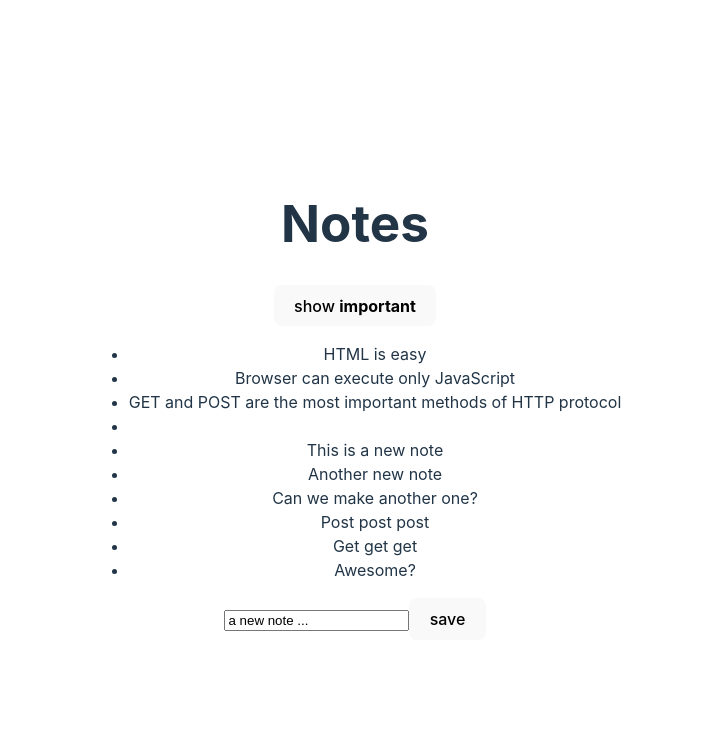
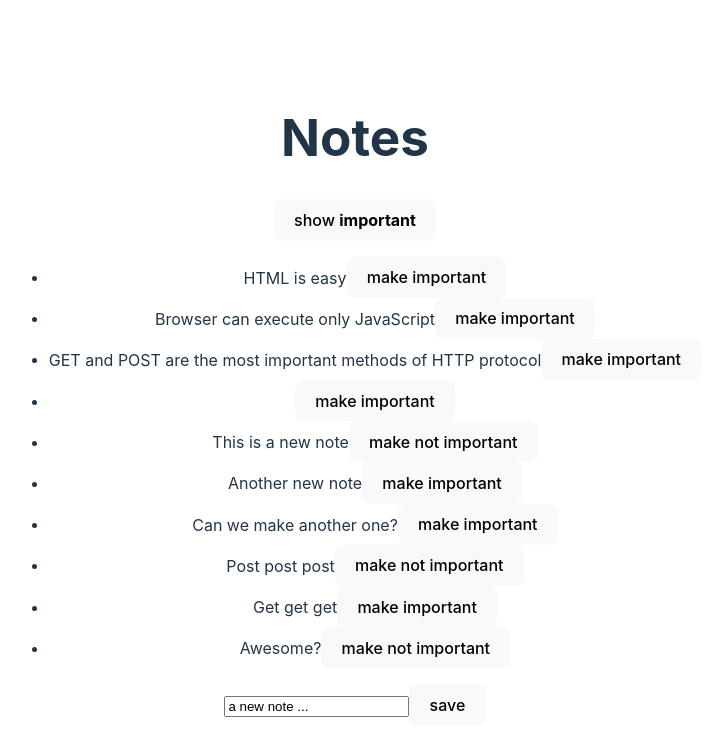
Before and after one commit to c0ldbear/fullstack-fi, a React (Vite) app in the folder part2/follow-along/: page / in a window 1280 px wide. Shown: the top 756 px of the page, without its empty margins (285-997 px from the left). Built offline with nearby package versions, Linux system fonts and the light colour scheme; data requests are answered from the project's data file.

Commit message:
Add button to change importance of notes!

```diff
--- a/part2/follow-along/db.json
+++ b/part2/follow-along/db.json
@@ -3,7 +3,7 @@
     {
       "id": "1",
       "content": "HTML is easy",
-      "important": true
+      "important": false
     },
     {
       "id": "2",
@@ -13,10 +13,11 @@
     {
       "id": "3",
       "content": "GET and POST are the most important methods of HTTP protocol",
-      "important": true
+      "important": false
     },
     {
-      "id": "5ab1"
+      "id": "5ab1",
+      "important": false
     },
     {
       "id": 5,
@@ -41,12 +42,12 @@
     {
       "id": "c0b9",
       "content": "Get get get",
-      "important": true
+      "important": false
     },
     {
       "id": "6680",
       "content": "Awesome?",
-      "important": false
+      "important": true
     }
   ]
 }
--- a/part2/follow-along/src/App.jsx
+++ b/part2/follow-along/src/App.jsx
@@ -24,6 +24,18 @@ function App() {
 
   useEffect(hook, []);
   console.log(">> render", notes.length, "notes");
+
+  const toggleImportanceOf = (id) => {
+    console.log(`>> importance of ${id} needs to be toggled`);
+    const url = `http://localhost:3001/notes/${id}`;
+    const note = notes.find((n) => n.id === id);
+    const changedNote = { ...note, important: !note.important };
+
+    axios.put(url, changedNote).then((response) => {
+      console.log(">>> importanceOf, response", response);
+      setNotes(notes.map((n) => (n.id !== id ? n : response.data)));
+    });
+  };
 
   const notesToShow = showAll ? notes : notes.filter((note) => note.important === true);
 
@@ -66,7 +78,8 @@ function App() {
       </div>
       <ul>
         {notesToShow.map((note) => (
-          <Note key={note.id} note={note} /> // NOTE (lol) that the 'key' attribute now must be defined for the Note components, and not for the li tags like before.
+          <Note key={note.id} note={note} toggleImportance={() => toggleImportanceOf(note.id)} />
+          // NOTE (lol) that the 'key' attribute now must be defined for the Note components, and not for the li tags like before.
         ))}
       </ul>
       <form onSubmit={addNote}>
--- a/part2/follow-along/src/components/Note.jsx
+++ b/part2/follow-along/src/components/Note.jsx
@@ -1,5 +1,11 @@
-const Note = ({ note }) => {
-  return <li>{note.content}</li>;
+const Note = ({ note, toggleImportance }) => {
+  const label = note.important ? "make not important" : "make important";
+  return (
+    <li>
+      {note.content}
+      <button onClick={toggleImportance}>{label}</button>
+    </li>
+  );
 };
 
 export default Note;
```
